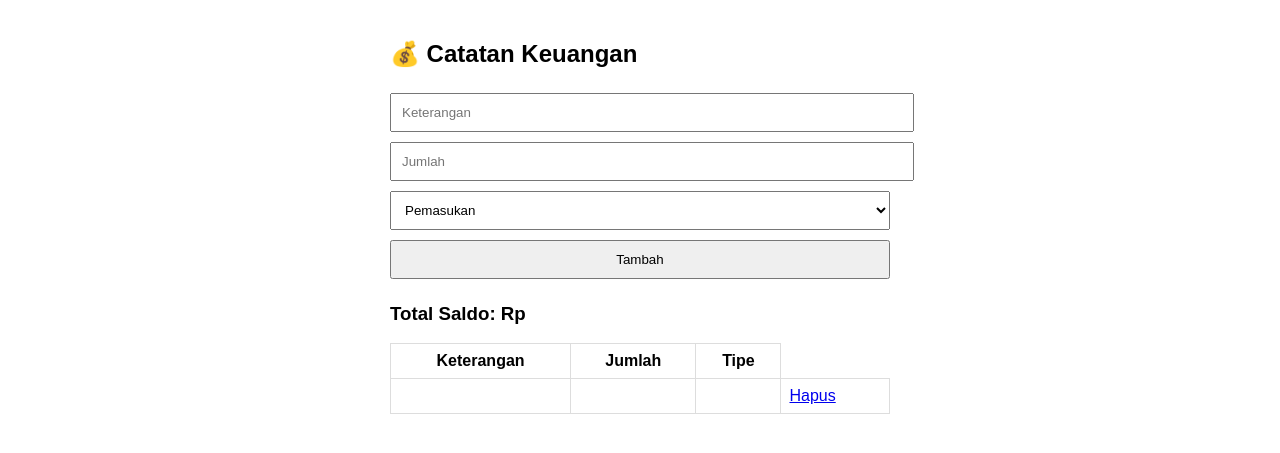
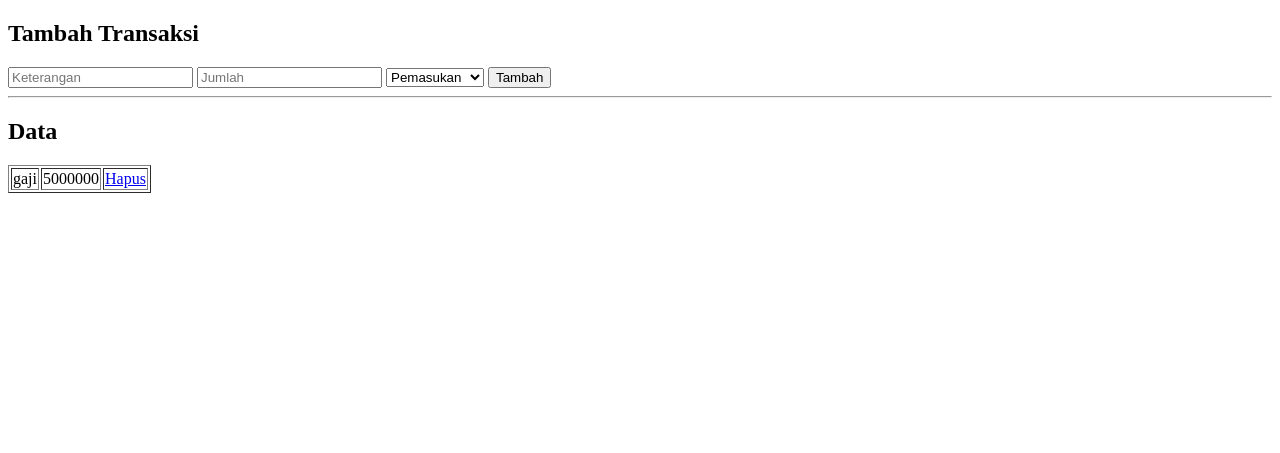
Before and after one commit to raflibranto11/keuangan-web, a Flask app: page / in a window 1280 px wide. Shown: the top 453 px of the page. Run offline with Flask 3, Linux system fonts and the light colour scheme.

Commit message:
fix routes

```diff
--- a/templates/index.html
+++ b/templates/index.html
@@ -1,64 +1,36 @@
 <!DOCTYPE html>
 <html>
 <head>
-    <title>Keuangan Harian</title>
-    <meta name="viewport" content="width=device-width, initial-scale=1">
-    <style>
-        body{
-            font-family: Arial;
-            max-width: 500px;
-            margin:auto;
-            padding:20px;
-        }
-        input, select, button{
-            width:100%;
-            padding:10px;
-            margin:5px 0;
-        }
-        table{
-            width:100%;
-            border-collapse: collapse;
-        }
-        td, th{
-            border:1px solid #ddd;
-            padding:8px;
-        }
-    </style>
+    <title>Keuangan</title>
 </head>
 <body>
 
-<h2>💰 Catatan Keuangan</h2>
+<h2>Tambah Transaksi</h2>
 
-<form action="/add" method="post">
-    <input name="ket" placeholder="Keterangan" required>
-    <input name="jumlah" placeholder="Jumlah" required>
+<form action="/tambah" method="post">
+    <input type="text" name="keterangan" placeholder="Keterangan" required>
+    <input type="number" name="jumlah" placeholder="Jumlah" required>
+
     <select name="tipe">
-        <option value="income">Pemasukan</option>
-        <option value="expense">Pengeluaran</option>
+        <option value="i">Pemasukan</option>
+        <option value="o">Pengeluaran</option>
     </select>
+
     <button type="submit">Tambah</button>
 </form>
 
-<h3>Total Saldo: Rp {{ total }}</h3>
+<hr>
 
-<table>
-<tr>
-    <th>Keterangan</th>
-    <th>Jumlah</th>
-    <th>Tipe</th>
-</tr>
+<h2>Data</h2>
 
+<table border="1">
 {% for row in data %}
 <tr>
-    <td>{{ row.keterangan }}</td>
-    <td>{{ row.jumlah }}</td>
-    <td>{{ row.tipe }}</td>
-    <td>
-        <a href="/hapus/{{ loop.index0 }}">Hapus</a>
-    </td>
+    <td>{{ row[0] }}</td>
+    <td>{{ row[1] }}</td>
+    <td><a href="/hapus/{{ loop.index0 }}">Hapus</a></td>
 </tr>
 {% endfor %}
-
 </table>
 
 </body>
```
